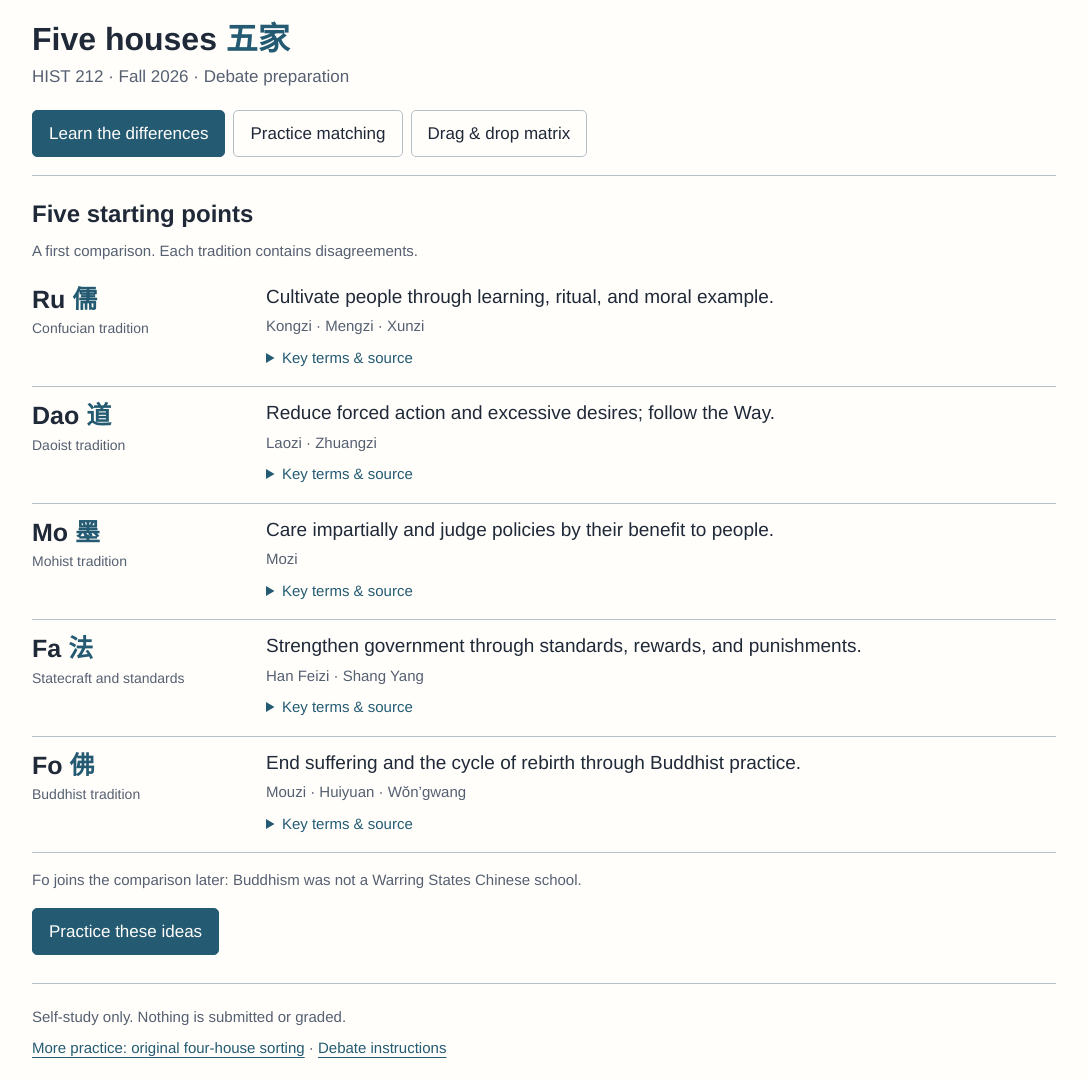
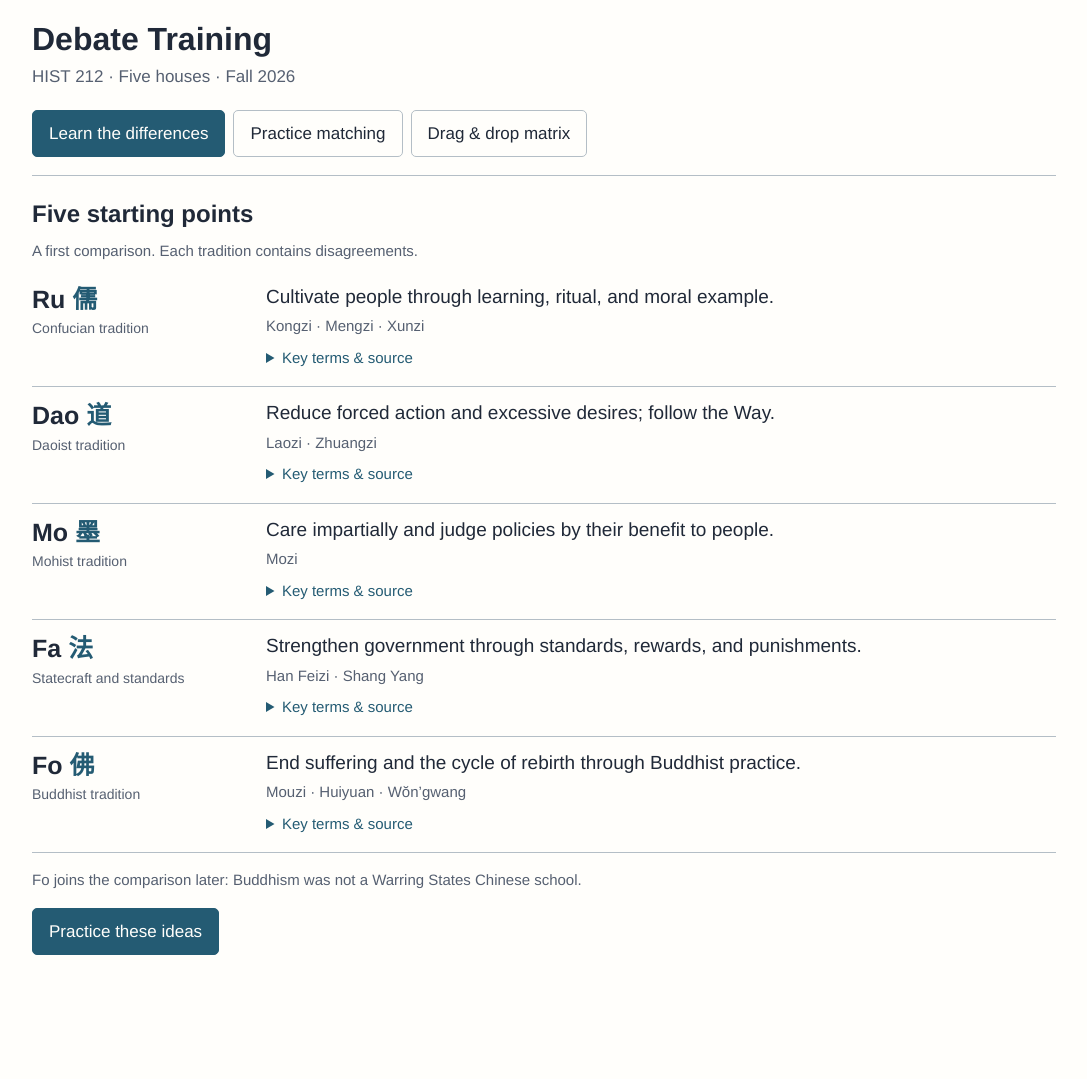
Before and after one commit to omatty123/wujia, a website: page index.html in a window 1280 px wide. Shown: the whole page, without its empty margins (96-1183 px from the left). After the commit the page ends 975 px from the top, so only its background shows below. Drawn offline with Linux system fonts and the light colour scheme.

Commit message:
Focus entry page on Debate Training and remove extra links

```diff
--- a/basics.js
+++ b/basics.js
@@ -1,10 +1,9 @@
 import {houses,items,correct,stages} from './basics-data.js?v=stages';
 import {attempt,record,passed,shuffled} from './stage-model.js';
 const $=id=>document.getElementById(id);
-const reader={ru:'1emibfvbdqQzbkvP06jRgV9CKmIKAZbu8',dao:'1K_jfC8zaTjdB1VYEi4FXZO3yqAtY2Tj3',mo:'1ZR_jv9bJUShgKZgy-WdSpjamrXIhXnkO',fa:'1Y426EWeCiphSUSY-Phh9vrf3uR8wvu1L',fo:'1DgdxWmNkDr22Sze26MjL-juHOmhtmLPF'};
 for(const [id,name,han,label,idea,people,terms,nuance,source] of houses){
  const row=document.createElement('article');
- row.innerHTML=`<h3>${name} <span lang="zh">${han}</span><small>${label}</small></h3><div><p class="idea">${idea}</p><p class="people">${people}</p><details><summary>Key terms &amp; source</summary><p>${terms}</p><p>${nuance}</p><p class="muted">${source} · <a href="https://drive.google.com/file/d/${reader[id]}/view">Course reading</a></p></details></div>`;
+ row.innerHTML=`<h3>${name} <span lang="zh">${han}</span><small>${label}</small></h3><div><p class="idea">${idea}</p><p class="people">${people}</p><details><summary>Key terms &amp; source</summary><p>${terms}</p><p>${nuance}</p><p class="muted">${source}</p></details></div>`;
  $('houses').append(row);
 }
 let stage=0,unlocked=0,queue=[],position=0,answered=false,auto=true,timer=null,active='learn';
--- a/index.html
+++ b/index.html
@@ -1,9 +1,9 @@
 <!doctype html>
-<html lang="en"><head><meta charset="utf-8"><meta name="viewport" content="width=device-width,initial-scale=1"><title>Five houses · HIST 212 · Fall 2026</title><link rel="stylesheet" href="basics.css?v=stages"><script type="module" src="basics.js?v=right-arrow"></script></head>
-<body><a class="skip" href="#main">Skip to content</a><header><h1>Five houses <span lang="zh">五家</span></h1><p>HIST 212 · Fall 2026 · Debate preparation</p></header>
+<html lang="en"><head><meta charset="utf-8"><meta name="viewport" content="width=device-width,initial-scale=1"><title>Debate Training · HIST 212</title><link rel="stylesheet" href="basics.css?v=stages"><script type="module" src="basics.js?v=debate-training"></script></head>
+<body><a class="skip" href="#main">Skip to content</a><header><h1>Debate Training</h1><p>HIST 212 · Five houses · Fall 2026</p></header>
 <main id="main"><nav aria-label="Study mode"><button id="learn" aria-pressed="true">Learn the differences</button><button id="practice" aria-pressed="false">Practice matching</button><button id="matrix-tab" aria-pressed="false">Drag &amp; drop matrix</button></nav>
 <div id="stage-controls" hidden><nav id="stage-nav" aria-label="Stages"></nav><p class="muted">Pass each stage with no mistakes to unlock the next. Reset and retry as often as needed.</p></div><section id="guide"><h2>Five starting points</h2><p class="muted">A first comparison. Each tradition contains disagreements.</p><div id="houses"></div><p class="note">Fo joins the comparison later: Buddhism was not a Warring States Chinese school.</p><button class="primary" id="start">Practice these ideas</button></section>
 <section id="exercise" hidden aria-labelledby="prompt"><div class="progress"><p id="count"></p><button id="restart">Reset this stage</button></div><p>Choose a house. After answering, press → to advance immediately.</p><h2 id="prompt" tabindex="-1"></h2><div id="choices" aria-label="Choose a house"></div><div id="feedback" role="status"></div><button id="auto" aria-pressed="true">Auto-advance: on</button> <button id="next" class="primary" hidden>Next statement</button></section>
 <section id="matrix" hidden aria-labelledby="matrix-title"><h2 id="matrix-title">Five-house matrix</h2><p>Drag statements into a house. Or select a statement, then select a house.</p><div class="progress"><p id="matrix-progress"></p><button id="matrix-reset">Reset this stage</button></div><p id="matrix-feedback" role="status">Choose a statement to begin.</p><div id="matrix-completion" role="status"></div><div id="matrix-board"></div><h3 class="bank-heading">Cards to place</h3><div id="matrix-bank"></div></section>
-<footer><p>Self-study only. Nothing is submitted or graded.</p><a href="sorting.html">More practice: original four-house sorting</a> · <a href="https://docs.google.com/document/d/13BIfQl_sroVzHtvS5qOiQwQl_bwXq3hUxROFWcpKVpw/edit">Debate instructions</a></footer>
-<noscript><p>This practice needs JavaScript. Use the <a href="https://docs.google.com/document/d/13BIfQl_sroVzHtvS5qOiQwQl_bwXq3hUxROFWcpKVpw/edit">debate guide</a> for preparation.</p></noscript></main></body></html>
+
+<noscript><p>Enable JavaScript to use Debate Training.</p></noscript></main></body></html>
```
Also changed, not shown: README.md.
